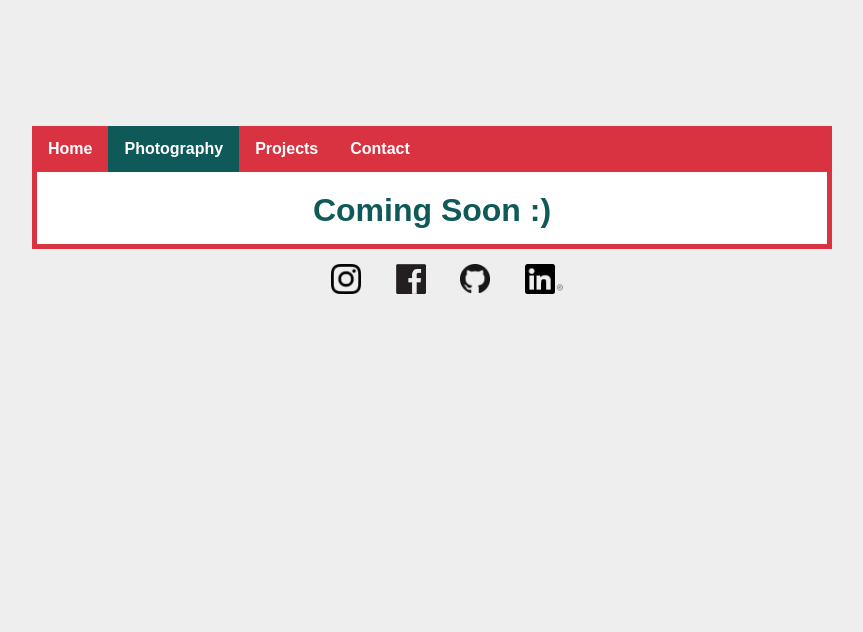
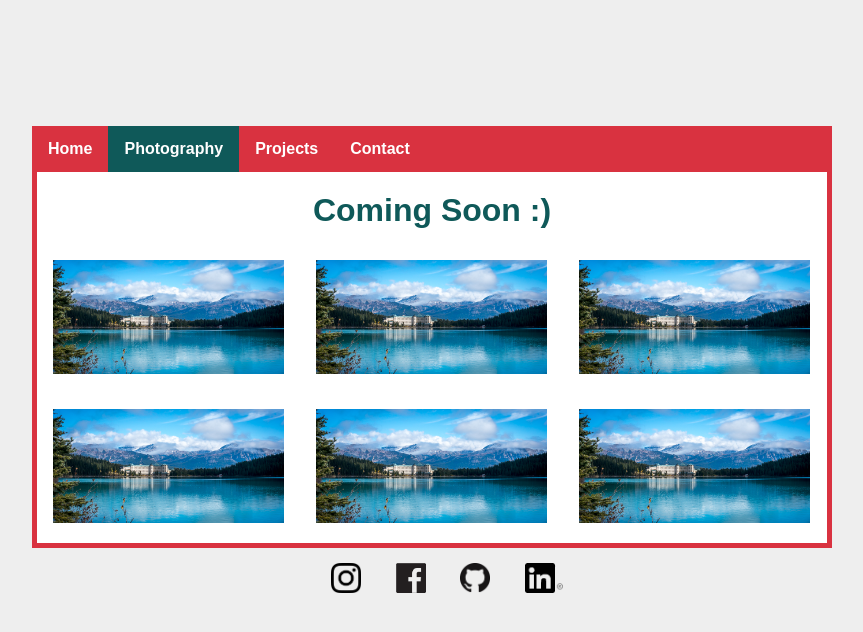
Before and after one commit to TomJSmith/TomJSmith.github.io, a PHP site: page /photography.php in a window 1280 px wide. Shown: the top 632 px of the page, without its empty margins (208-1071 px from the left). Run offline with PHP 8.4, Linux system fonts and the light colour scheme.

Commit message:
started working on a photo gallery. Fixed the email form. It now sends mail to lflupe from postmaster@tomjohnsmith.com

```diff
--- a/css/mainPage.css
+++ b/css/mainPage.css
@@ -103,6 +103,18 @@ body {
   margin-left: 30px;
 }
 
+.imageFrame {
+  width: 29.3%;
+  margin: 2%;
+  min-width:150px;
+  float: left;
+}
+
+.imageFrame img {
+  width: 100%;
+  height: 100%;
+}
+
 input {
   width: 60%;
   padding: 8px;
--- /dev/null
+++ b/photography.js
@@ -0,0 +1,31 @@
+var bigPicId = '-1';
+
+function toggle(picId)
+  {
+    if (picId == bigPicId)
+    {
+      if (document.getElementById(picId).style.width == '29.3%')
+      {
+        document.getElementById(picId).style.width = '96%';
+      }
+      else
+      {
+          document.getElementById(picId).style.width = '29.3%';
+      }
+    }
+    else if (bigPicId == '-1')
+    {
+      document.getElementById(picId).style.width = '96%';
+      bigPicId = picId;
+    }
+    else
+    {
+      document.getElementById(bigPicId).style.width = '29.3%';
+      document.getElementById(picId).style.width = '96%';
+      bigPicId = picId;
+    }
+}
+
+function test() {
+    window.alert('test');
+}
--- a/photography.php
+++ b/photography.php
@@ -1,6 +1,8 @@
 <!DOCTYPE html>
 <html>
 <head>
+  <script src='photography.js'>
+  </script>
 <title>Thomas Smith</title>
 <link rel="stylesheet" href="css/mainPage.css">
 </head>
@@ -16,7 +18,27 @@
     </div>
     <div class="contentFrame">
       <div class="heading">
-      <h1>Coming Soon :)</h1>
+        <h1 id="heading">Coming Soon :)</h1>
+      </div>
+      <div class="photoGallery">
+        <div class="imageFrame" id = "img1" onclick="toggle('img1')">
+          <img src="louise.jpg" alt="lake louise" />
+        </div>
+        <div class="imageFrame" id="img2" onclick="toggle('img2')">
+          <img src="louise.jpg" alt="lake louise" />
+        </div>
+        <div class="imageFrame" id="img3" onclick="toggle('img3')">
+          <img src="louise.jpg" alt="lake louise" />
+        </div>
+        <div class="imageFrame" id = "img4" onclick="toggle('img4')">
+          <img src="louise.jpg" alt="lake louise" />
+        </div>
+        <div class="imageFrame" id="img5" onclick="toggle('img5')">
+          <img src="louise.jpg" alt="lake louise" />
+        </div>
+        <div class="imageFrame" id="img6" onclick="toggle('img6')">
+          <img src="louise.jpg" alt="lake louise" />
+        </div>
       </div>
     </div>
   </div>
```
Also changed, not shown: contact.php (+11 -8 lines), louise.jpg (added). Lines whose indentation alone changed are shown as unchanged.
